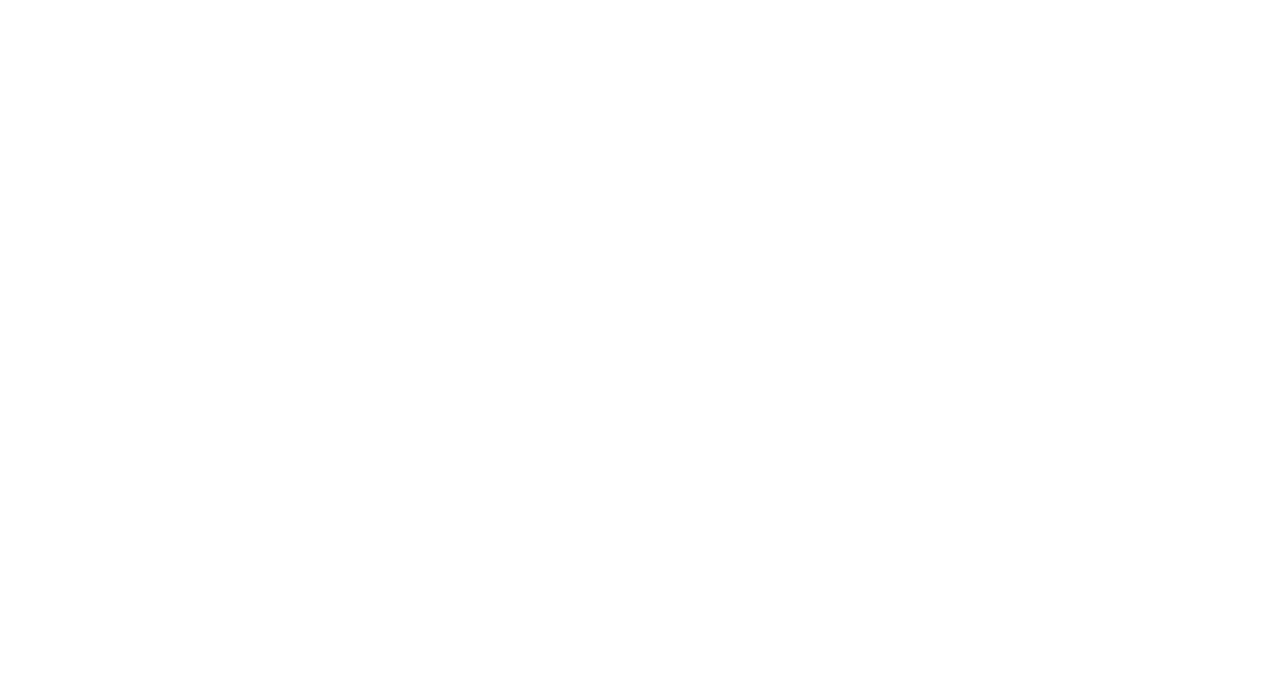
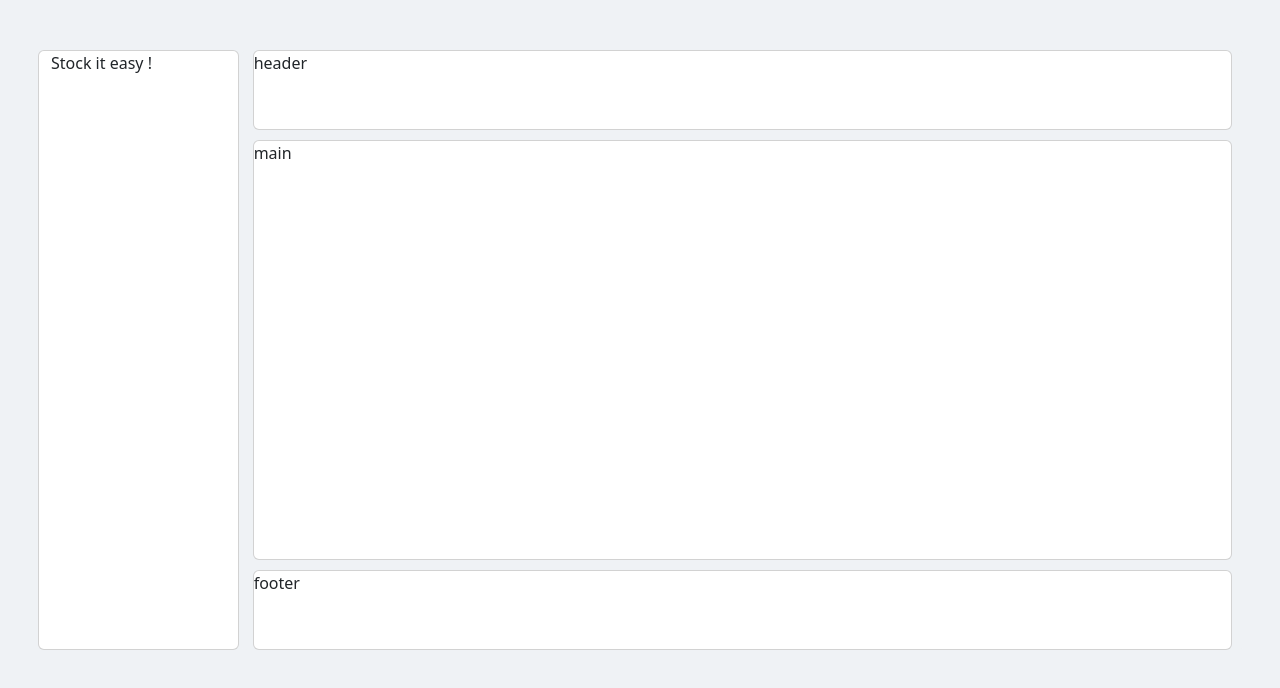
Before and after one commit to TCHAKAL/Gestion-stock-frontend, an Angular app: page / in a window 1280 px wide. Shown: the top 688 px of the page. Built offline with nearby package versions, Linux system fonts and the light colour scheme.

Commit message:
Préparer la squelette de l'application

```diff
--- a/src/app/pages/page-dashboard/page-dashboard.component.html
+++ b/src/app/pages/page-dashboard/page-dashboard.component.html
@@ -1 +1,22 @@
+<div class="mainContainer">
+  <div class="row min-height-600 no-flex-wrap">
+    <div class="card col col-md-2 mr-2">
+      Stock it easy !
+    </div>
+    <div class="card col col-md-10 pl-0 pr-0 background-grey border-none">
+      <div class="col pl-0 pr-0 d-flex flex-column justify-content-between">
+        <div class="card  pl-0 pr-0 min-height-80 mb-2">
+          header
+        </div>
+        <div class="card  pl-0 pr-0 min-height-420">
+          main
+        </div>
+        <div class="card  pl-0 pr-0 min-height-80 mt-2">
+          footer
+        </div>
+      </div>
+    </div>
+
+  </div>
+</div>
 <router-outlet></router-outlet>
--- a/src/app/pages/page-dashboard/page-dashboard.component.scss
+++ b/src/app/pages/page-dashboard/page-dashboard.component.scss
@@ -0,0 +1,18 @@
+.mainContainer{
+  margin: 50px;
+}
+.min-height-600{
+  height: 600px;
+}
+.no-flex-wrap{
+  flex-wrap: inherit !important;
+}
+.mr-2{
+  margin-right: 2px!important;
+}
+pr-0{
+  padding-right: 0px!important;
+}
+pl-0{
+  padding-left: 0px!important;
+}
--- a/src/styles.scss
+++ b/src/styles.scss
@@ -1 +1,18 @@
 /* You can add global styles to this file, and also import other style files */
+body {
+  background-color: #eff2f5 !important;
+}
+
+.background-grey {
+  background-color: #eff2f5 !important;
+}
+
+.border-none {
+  border: none !important;
+}
+.min-height-80{
+  min-height: 80px;
+}
+.min-height-420{
+  min-height: 420px;
+}
```
